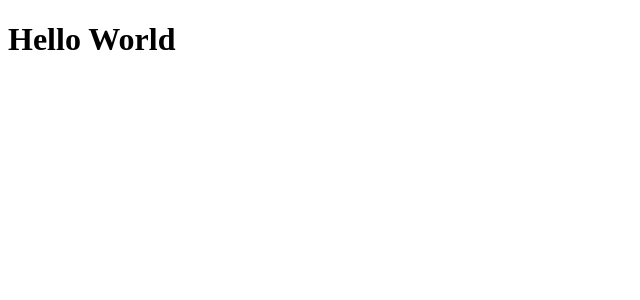
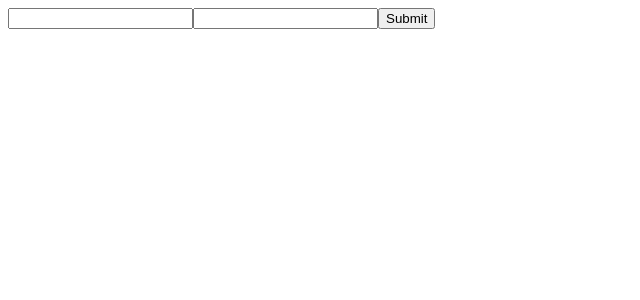
Before and after one commit to tranttommy/notes-client, a React app: page / in a window 1280 px wide. Shown: the top 300 px of the page, without its empty margins (0-640 px from the left). Built offline with nearby package versions, Linux system fonts and the light colour scheme.

Commit message:
made form with dummy onSubmit

```diff
--- a/src/components/App.js
+++ b/src/components/App.js
@@ -1,5 +1,8 @@
 import React from 'react';
+import NoteForm from './NoteForm';
 
 export default function App() {
-  return <h1>Hello World</h1>;
+  return (
+    <NoteForm onSubmit={note => console.log(note)} />
+  );
 }
--- /dev/null
+++ b/src/components/NoteForm.js
@@ -0,0 +1,34 @@
+import React, { PureComponent } from 'react';
+import PropTypes from 'prop-types';
+
+export default class NoteForm extends PureComponent {
+  static propTypes = {
+    onSubmit: PropTypes.func.isRequired
+  }
+
+  state = {
+    title: '',
+    body: ''
+  }
+
+  handleChange = ({ target }) => this.setState({ [target.name]: target.value })
+
+  handleSubmit = event => {
+    event.preventDefault();
+    this.props.onSubmit(this.state);
+    this.setState({
+      title: '',
+      body: ''
+    });
+  }
+
+  render() {
+    return (
+      <form onSubmit={this.handleSubmit}>
+        <input name="title" value={this.state.title} onChange={this.handleChange} />
+        <input name="body" value={this.state.body} onChange={this.handleChange} />
+        <button>Submit</button>
+      </form>
+    );
+  }
+}
```
